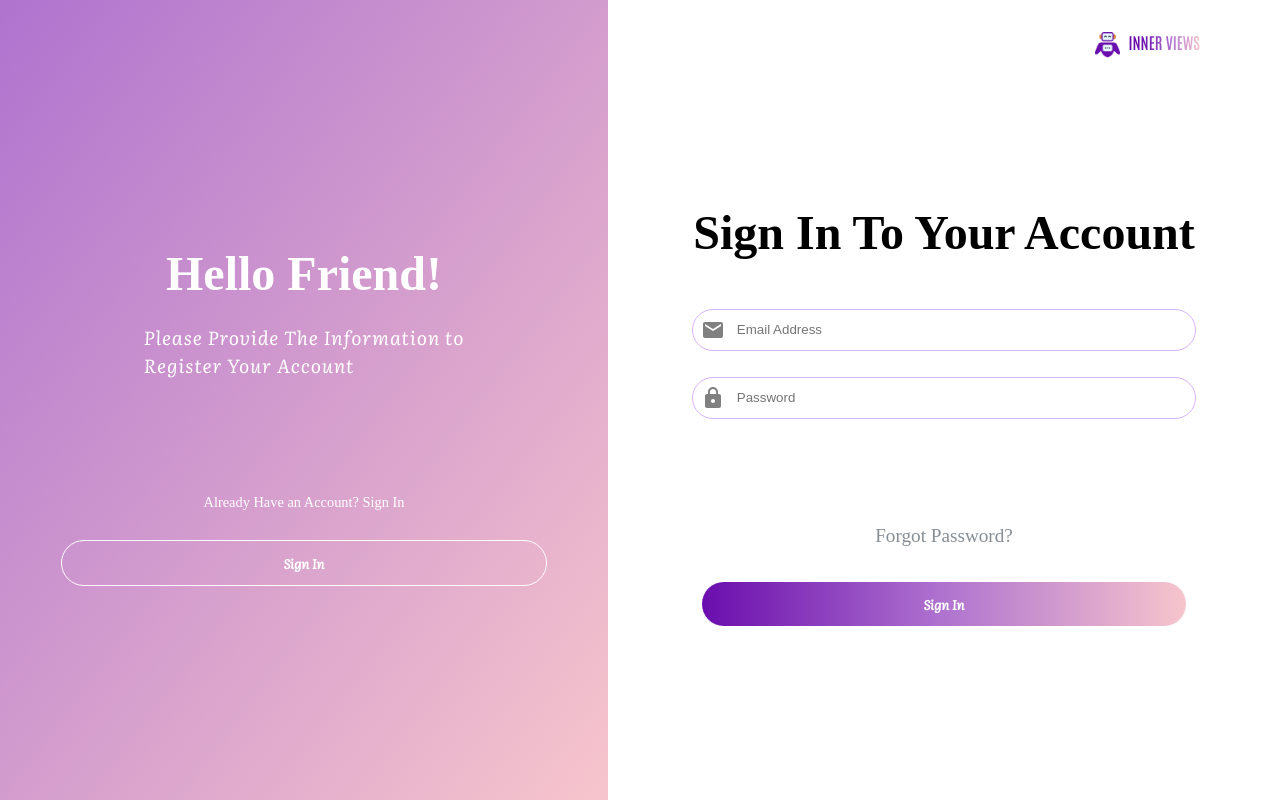
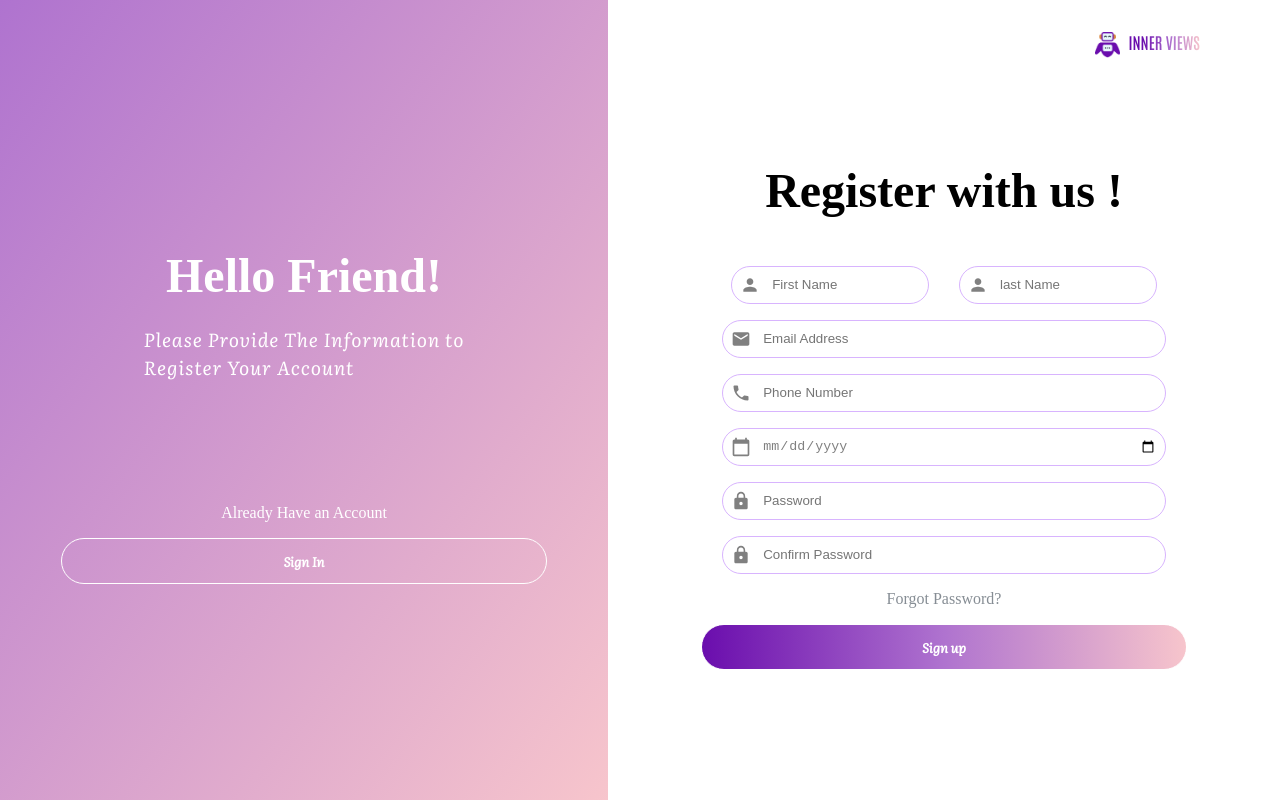
Before and after one commit to DEBI-2025/Frontend, a React (Vite) app: page /signup in a window 1280 px wide. Built offline with nearby package versions, Linux system fonts and the light colour scheme.

Commit message:
add new  field in form

```diff
--- a/src/pages/SignUp.jsx
+++ b/src/pages/SignUp.jsx
@@ -2,7 +2,8 @@ import { style } from "framer-motion/client";
 import styled from "styled-components";
 import robot from "../images/Robot.png";
 import { NavLink} from "react-router-dom";
-import { Email, Lock } from "@mui/icons-material";
+import {Person, Phone , Email, Lock ,CalendarToday } from "@mui/icons-material";
+import { motion } from "framer-motion";
 
 
 
@@ -10,7 +11,12 @@ import { Email, Lock } from "@mui/icons-material";
 
 function SignUp() {
     return (
-       <Container>
+       <Container
+       as={motion.div}
+        initial={{ y: 50, opacity: 0 }}
+        animate={{ y: 0, opacity: 1 }}
+        transition={{ duration: 1, ease: "easeOut" }}>
+
         <LeftPanel>
             <Title>
                 Hello Friend!
@@ -18,7 +24,7 @@ function SignUp() {
             <SubTitle>
             Please Provide The Information to <br />Register Your Account
                 </SubTitle>
-                <LinkText>Already Have an Account? Sign In</LinkText>
+                <LinkText>Already Have an Account</LinkText>
                 <Button type= "signup" >Sign In</Button>
 
 
@@ -31,22 +37,58 @@ function SignUp() {
       </NavTitle>
         </Navwrapper>
 
-      <Title>Sign In To Your Account</Title>
+      <Title>Register with us !</Title>
+      <RowWrapper>
       <InputWrapper>
       <Icon>
-        <Email/>
+        <Person fontSize="small"/>
+      </Icon>
+      <InputField
+       type="text" placeholder="First Name" />
+      </InputWrapper>
+
+      <InputWrapper>
+      <Icon>
+      <Person fontSize="small"/>
+      </Icon>
+        <InputField type="text" placeholder="last Name" />
+        </InputWrapper>
+      </RowWrapper>
+      <InputWrapper>
+      <Icon>
+        <Email fontSize="small"/>
       </Icon>
       <InputField
        type="email" placeholder="Email Address" />
       </InputWrapper>
       <InputWrapper>
       <Icon>
-      <Lock/>
+        <Phone fontSize="small"/>
+      </Icon>
+      <InputField
+       type="tel" placeholder="Phone Number" />
+      </InputWrapper>
+      <InputWrapper>
+      <Icon>
+        <CalendarToday  fontSize="small"/>
+      </Icon>
+      <InputField
+       type="date" style={{ color: "gray" }} />
+      </InputWrapper>
+      <InputWrapper>
+      <Icon>
+      <Lock fontSize="small"/>
       </Icon>
         <InputField type="password" placeholder="Password" />
         </InputWrapper>
+        <InputWrapper>
+      <Icon>
+      <Lock fontSize="small"/>
+      </Icon>
+        <InputField type="password" placeholder="Confirm Password " />
+        </InputWrapper>
         <LinkText type="forgot">Forgot Password?</LinkText>
-        <Button>Sign In</Button>
+        <Button>Sign up</Button>
 
         </RightPanel>
        </Container>
@@ -80,6 +122,7 @@ const RightPanel = styled.div`
 `;
 const Title = styled.h1`
   font-size: 3rem;
+  marigin-top:1rem;
   `
   ;
   const SubTitle = styled.p`
@@ -93,9 +136,8 @@ const Title = styled.h1`
 
   `;
   const LinkText =styled.p`
-  font-size:${({type})=>(type === "forgot"?"1.2rem" :"0.9rem")};
-  cursor:pointer;
-  margin-top:6rem;
+  font-size:1rem;
+  margin-top: ${({type})=>(type === "forgot"?"1rem":"6.5rem")};
   color:${({type})=>(type === "forgot"? "#0D1B2A80":"white")};
   `;
   const Button = styled.button`
@@ -106,7 +148,6 @@ font-family: Literata;
   color: white;
   border: 1px solid white;
   border-radius: 25px;
-  margin-top: 15px;
   font-weight: 600;
 `;
 const NavTitle = styled(NavLink)`
@@ -132,8 +173,15 @@ const NavTxt = styled.p`
   color: transparent;
   display: inline-block;
 `;
+const RowWrapper = styled.div`
+  display: flex;
+  gap: 30px;
+  width:70%;
+`;
 const InputField = styled.input`
-  width: 80%;
+color: gray;
+  justify-content: space-between;
+  width:100%;
   border:none;
   margin-left:10px;
   &:focus {
@@ -145,9 +193,8 @@ const InputField = styled.input`
 `;
 const InputWrapper = styled.div`
 display:flex;
- width: 80%;
+width:70%;
   padding: 8px;
-  margin: 10px 0;
   border: 1px solid #d8b4fe;
   border-radius: 25px;
   outline: none;
@@ -155,11 +202,12 @@ display:flex;
   margin-top:1rem;
 `;
 const Icon = styled.div`
-
   left: 10px;
   color: gray;
   display: flex;
   align-items: center;
+  font-size:10px;
+
 `;
 const Navwrapper = styled.div`
  position: absolute;
```
